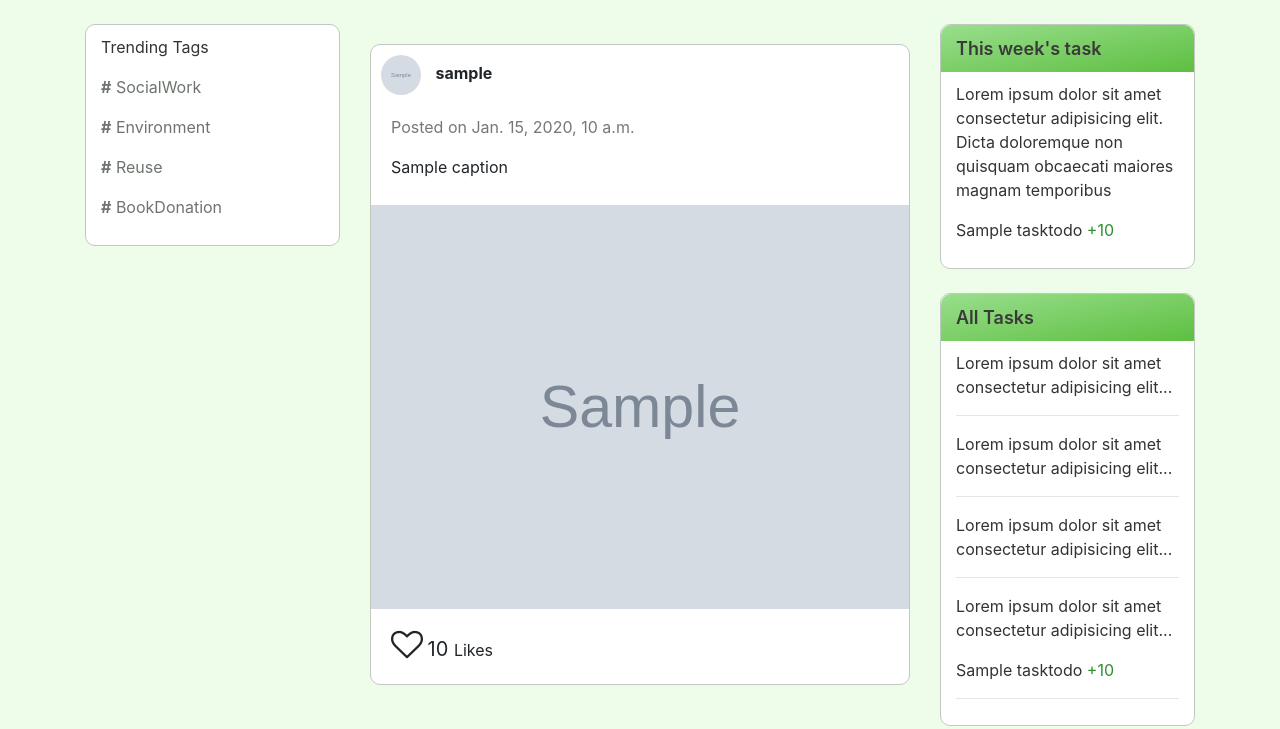
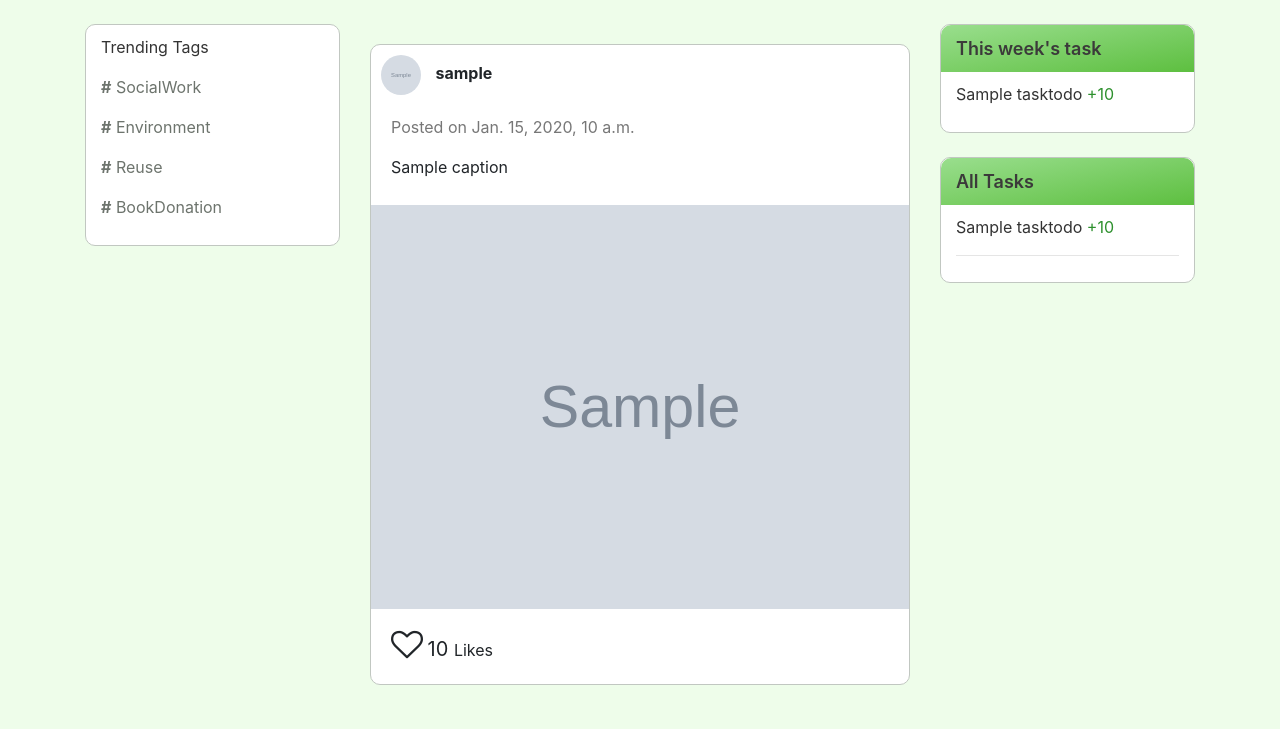
Before and after one commit to Anshit01/econet, a Django app: template home/templates/home.html in a window 1280 px wide. Shown: the part 71-800 px from the top of the page. Run offline with Django 3.2, Linux system fonts and the light colour scheme; tables that the repository leaves empty hold one stand-in row (values such as "Sample post"); the template is opened without the code that fills it: values that come from a table or form of the project are taken from there, most other values are stand-ins (such as "Sample title", 1, 10 or a date in 2020); grey boxes marked "Sample" are stand-in pictures; some libraries are stand-ins or nearby versions.

Commit message:
.
Co-authored-by: shwetalsoni <shwetalsoni@users.noreply.github.com>

```diff
--- a/account/templates/login.html
+++ b/account/templates/login.html
@@ -26,7 +26,6 @@
             <span></span>
             <span></span>
             <span></span>
-            Submit
           </input>
         </form>
       </div>
--- a/account/templates/register.html
+++ b/account/templates/register.html
@@ -33,7 +33,6 @@
             <span></span>
             <span></span>
             <span></span>
-            Submit
           </button>
         </form>
       </div>
--- a/home/templates/home.html
+++ b/home/templates/home.html
@@ -99,9 +99,6 @@
                         <div class="weekly-task mt-4">
                             <div class="week-task-head">This week's task</div>
                             <div class="task-details">
-                                <p class="task-text">
-                                    Lorem ipsum dolor sit amet consectetur adipisicing elit. Dicta doloremque non quisquam obcaecati maiores magnam temporibus
-                                </p>
                                 {% for task in weeklyTasks %}
                                 <p class="task-text">{{task.name}} <span class="green">+{{task.worthPoints}}</span></p>
                                 {% endfor %}
@@ -112,13 +109,6 @@
                         <div class="weekly-task mt-4">
                             <div class="week-task-head">All Tasks</div>
                             <div class="task-details">
-                                <p class="task-text">Lorem ipsum dolor sit amet consectetur adipisicing elit...</p>
-                                <hr>
-                                <p class="task-text">Lorem ipsum dolor sit amet consectetur adipisicing elit...</p>
-                                <hr>
-                                <p class="task-text">Lorem ipsum dolor sit amet consectetur adipisicing elit...</p>
-                                <hr>
-                                <p class="task-text">Lorem ipsum dolor sit amet consectetur adipisicing elit...</p>
                                 {% for task in generalTasks %}
                                 <p class="task-text">{{task.name}} <span class="green">+{{task.worthPoints}}</span></p>
                                 <hr>
```
